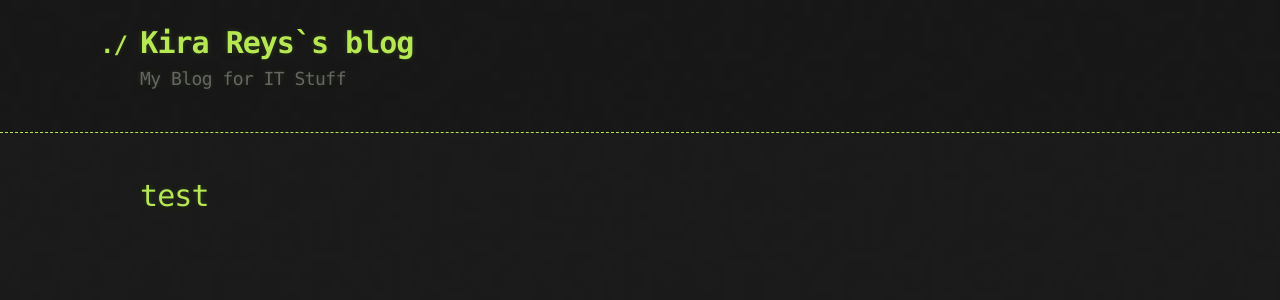
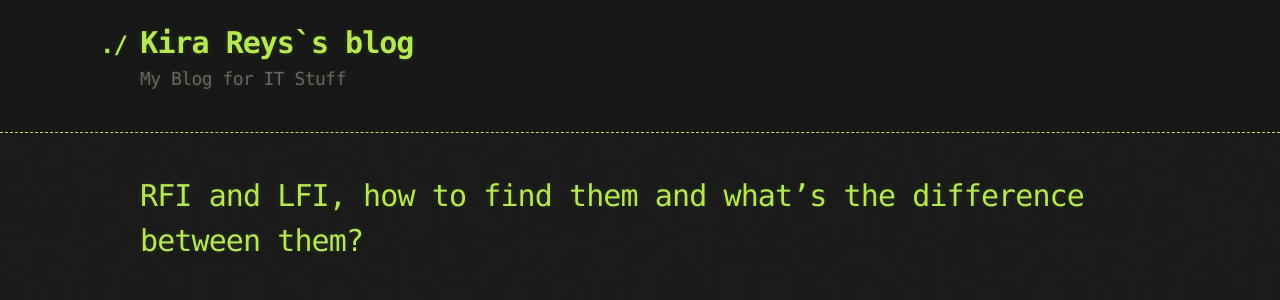
Before and after one commit to 20kilograma/blog, a Jekyll site: the page built from rfi-lfi.md, in a window 1280 px wide. Shown: the top 300 px of the page. Built offline with Jekyll 4.4.1, drawn with Linux system fonts in a browser that asks for light colours; our own code applies the rules of GitHub Pages for plain Markdown files.

Commit message:
Update rfi-lfi.md

```diff
--- a/rfi-lfi.md
+++ b/rfi-lfi.md
@@ -1 +1 @@
-# test
+# RFI and LFI, how to find them and what’s the difference between them?
```
